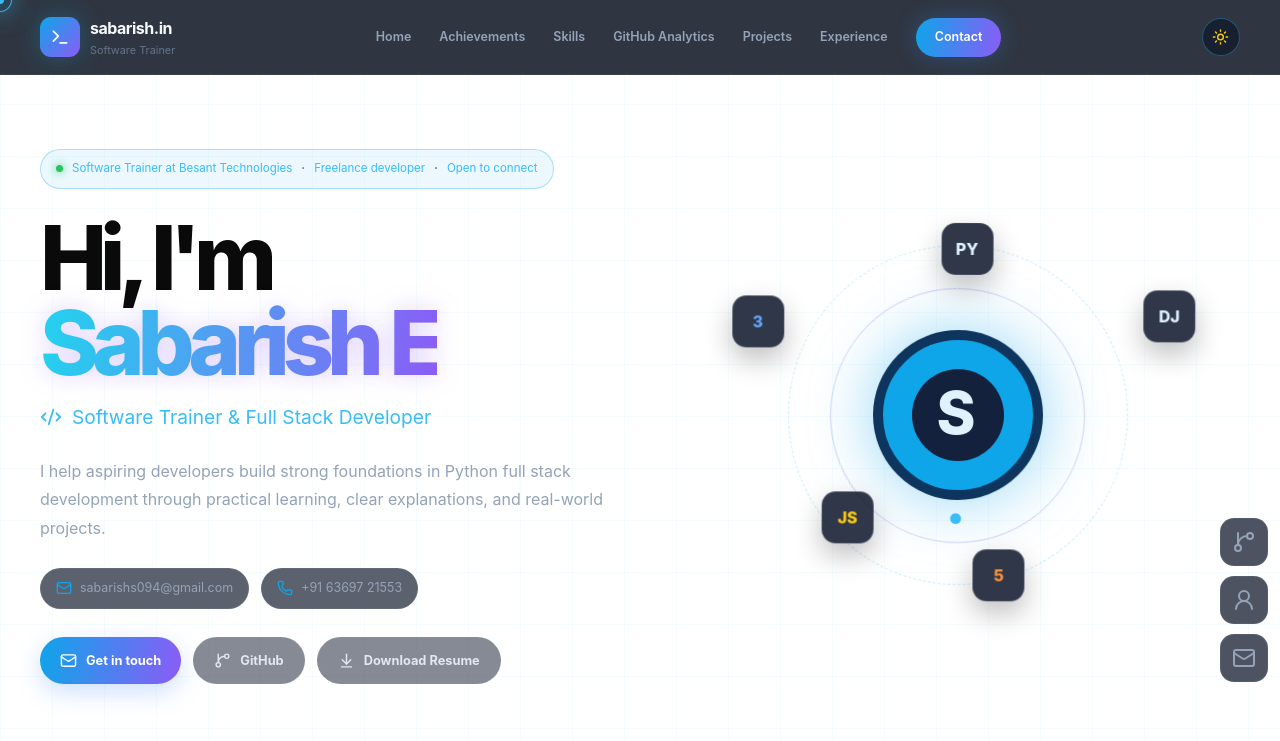
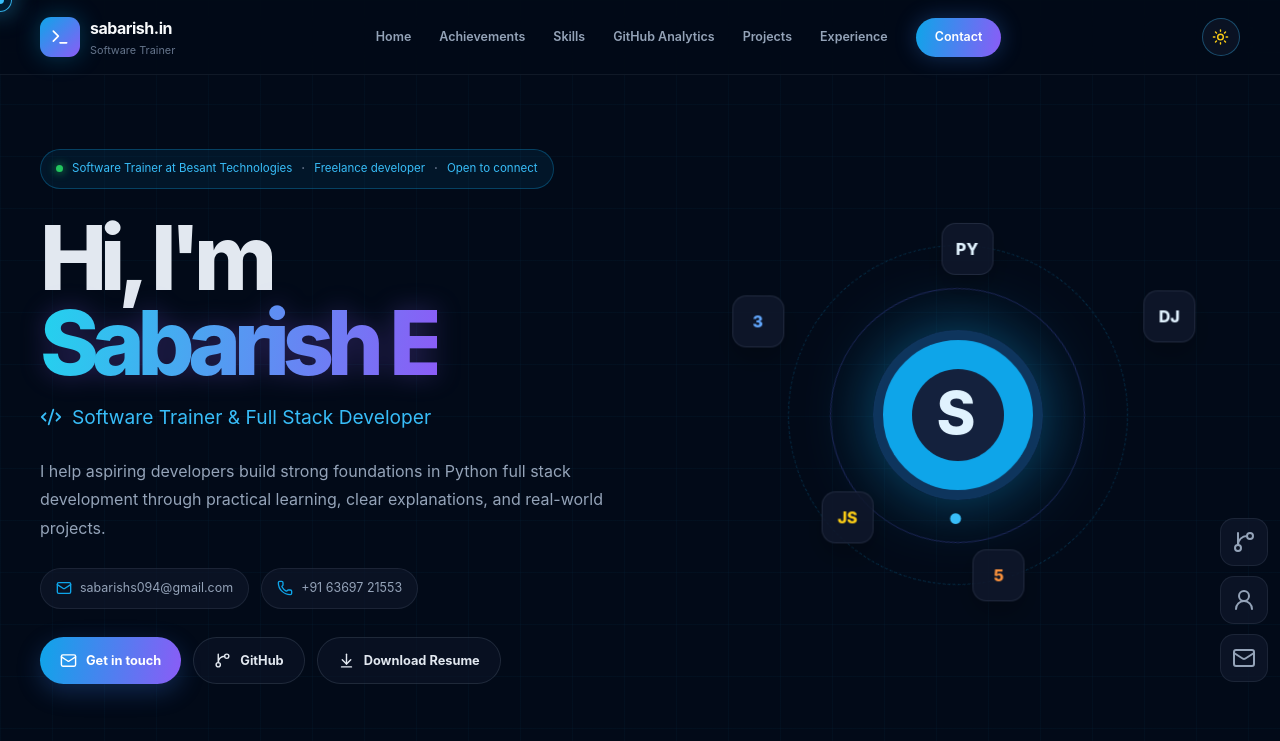
Before and after one commit to sabarish-es/sabarishES, a Next.js app: page / in a window 1280 px wide. Shown: the top 741 px of the page. Built offline with nearby package versions, Linux system fonts and the light colour scheme.

Commit message:
Correct dark theme contrast

```diff
--- a/app/globals.css
+++ b/app/globals.css
@@ -191,8 +191,16 @@
 }
 
 .portfolio-shell {
+  color: #e2e8f0;
+  background-color: #020a18;
   background-image: linear-gradient(rgba(14, 165, 233, 0.035) 1px, transparent 1px), linear-gradient(90deg, rgba(14, 165, 233, 0.035) 1px, transparent 1px), radial-gradient(circle at 78% 28%, rgba(37, 99, 235, 0.15), transparent 28rem);
   background-size: 52px 52px, 52px 52px, auto;
+}
+.portfolio-shell:not(.theme-light) .site-nav,
+.portfolio-shell:not(.theme-light) .nav-links,
+.portfolio-shell:not(.theme-light) .github-section,
+.portfolio-shell:not(.theme-light) .projects-section {
+  color-scheme: dark;
 }
 .site-nav { position: sticky; top: 0; z-index: 20; display: flex; align-items: center; justify-content: space-between; max-width: 1280px; margin: 0 auto; padding: 16px 40px; background: rgba(2, 10, 24, 0.82); backdrop-filter: blur(18px); border-bottom: 1px solid rgba(148, 163, 184, 0.1); }
 .brand-mark { display: flex; align-items: center; gap: 10px; color: #f8fafc; }
```
